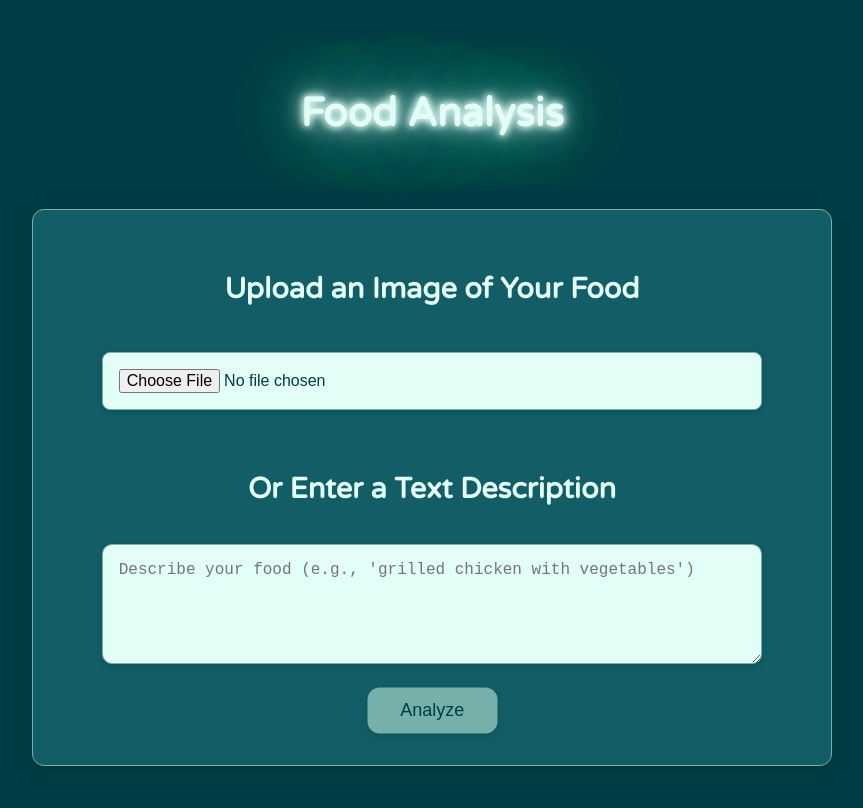
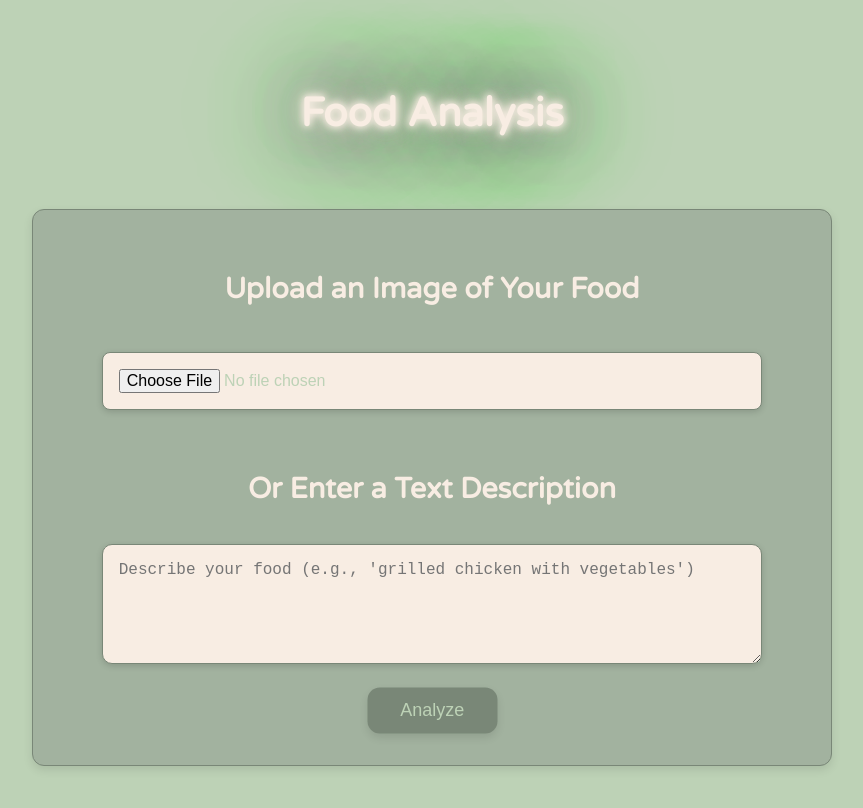
Before and after one commit to biotechHack24/you-are-what-you-eat, a Next.js app: page / in a window 1280 px wide. Shown: the top 808 px of the page, without its empty margins (208-1071 px from the left). Built offline with nearby package versions, Linux system fonts and the light colour scheme; no server answers; what @huggingface/inference would draw is missing.

Commit message:
color scheme

```diff
--- a/src/app/globals.css
+++ b/src/app/globals.css
@@ -1,9 +1,9 @@
 /* Global color variables */
 :root {
-  --background: #003C43;  /* Deep teal background */
-  --secondary: #135D66;   /* Darker teal for accents */
-  --primary: #77B0AA;     /* Lighter teal for highlights */
-  --accent: #E3FEF7;       /* Soft pastel accent color */
+  --background: #BDD2B6;  /* Deep teal background */
+  --secondary: #A2B29F;   /* Darker teal for accents */
+  --primary: #798777;     /* Lighter teal for highlights */
+  --accent: #F8EDE3;       /* Soft pastel accent color */
 }
 
 /* Font import */
```
